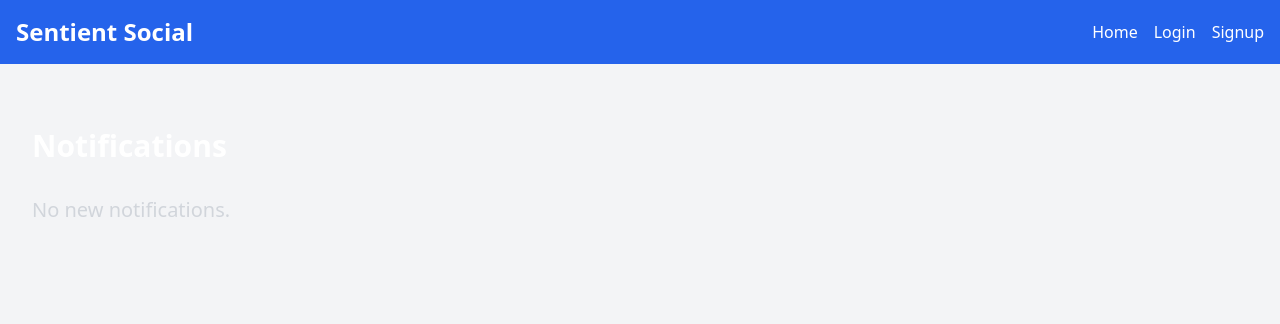
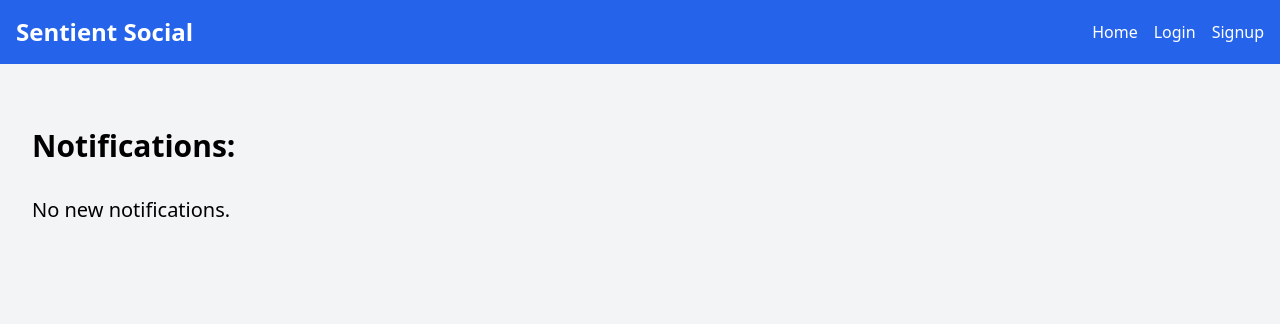
Before and after one commit to cashilaa/Sentient-Social, a Flask app: template templates/notifications.html in a window 1280 px wide. Shown: the top 324 px of the page. Run offline with Flask 3, Linux system fonts and the light colour scheme; the template is opened without the code that fills it, so the values that code supplies are empty.

Commit message:
Update notifications.html

```diff
--- a/templates/notifications.html
+++ b/templates/notifications.html
@@ -1,7 +1,7 @@
 {% extends "base.html" %}
 {% block content %}
 <div class="container mx-auto px-4 py-8">
-    <h1 class="text-3xl font-bold mb-8 text-white">Notifications</h1>
+    <h1 class="text-3xl font-bold mb-8 text-black">Notifications:</h1>
 
     {% if notifications %}
         <ul class="space-y-4">
@@ -28,7 +28,7 @@
             {% endfor %}
         </ul>
     {% else %}
-        <p class="text-xl text-gray-300">No new notifications.</p>
+        <p class="text-xl text-black-300">No new notifications.</p>
     {% endif %}
 </div>
 {% endblock %}
```
